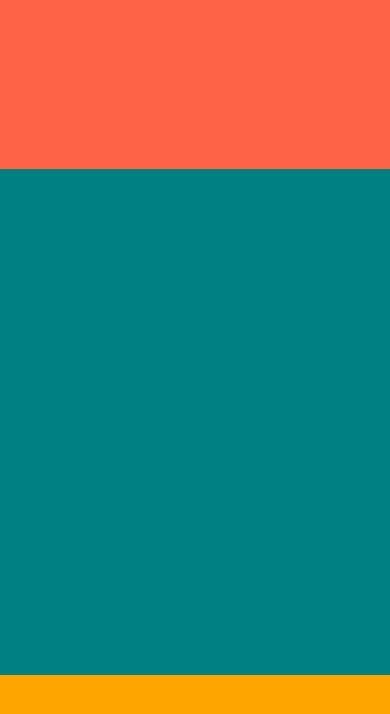
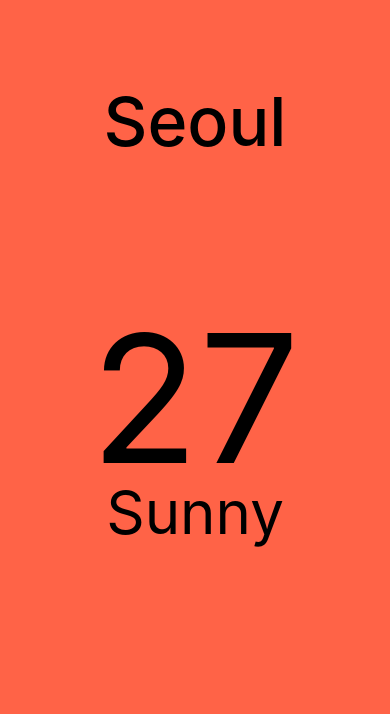
Before and after one commit to heesungjang/practice_react_native, a React Native app: screen / in a window 390 px wide. Shown: the top 714 px of the page. Built offline with nearby package versions, Linux system fonts and the light colour scheme.

Commit message:
[feat] basic css work

```diff
--- a/App.js
+++ b/App.js
@@ -1,12 +1,52 @@
+import { StatusBar } from "expo-status-bar";
 import React from "react";
-import { View } from "react-native";
+import { StyleSheet, Text, View } from "react-native";
 
 export default function App() {
     return (
-        <View style={{ flex: 1 }}>
-            <View style={{ flex: 1, backgroundColor: "tomato" }}></View>
-            <View style={{ flex: 3, backgroundColor: "teal" }}></View>
-            <View style={{ flex: 1, backgroundColor: "orange" }}></View>
+        <View style={styles.container}>
+            <View style={styles.city}>
+                <Text style={styles.cityName}>Seoul</Text>
+            </View>
+            <View style={styles.weather}>
+                <View style={styles.day}>
+                    <Text style={styles.temperature}>27</Text>
+                    <Text style={styles.description}>Sunny</Text>
+                </View>
+            </View>
+            <StatusBar style="light" />
         </View>
     );
 }
+
+const styles = StyleSheet.create({
+    container: {
+        flex: 1,
+        backgroundColor: "tomato",
+    },
+    city: {
+        flex: 1.2,
+        justifyContent: "center",
+        alignItems: "center",
+    },
+    cityName: {
+        color: "black",
+        fontSize: 68,
+        fontWeight: "500",
+    },
+    weather: {
+        flex: 3,
+    },
+    day: {
+        flex: 1,
+        alignItems: "center",
+    },
+    temperature: {
+        marginTop: 50,
+        fontSize: 178,
+    },
+    description: {
+        marginTop: -30,
+        fontSize: 60,
+    },
+});
```
